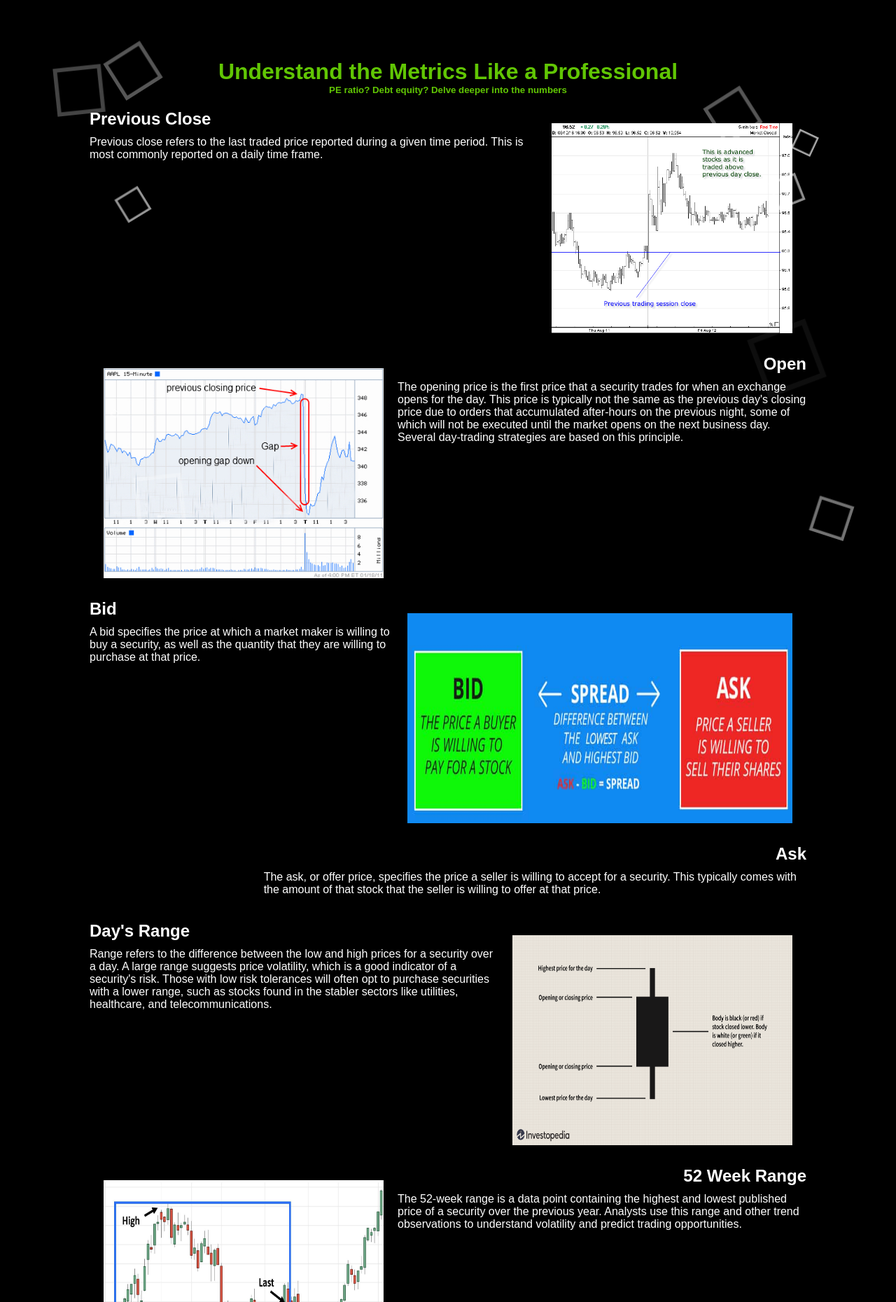
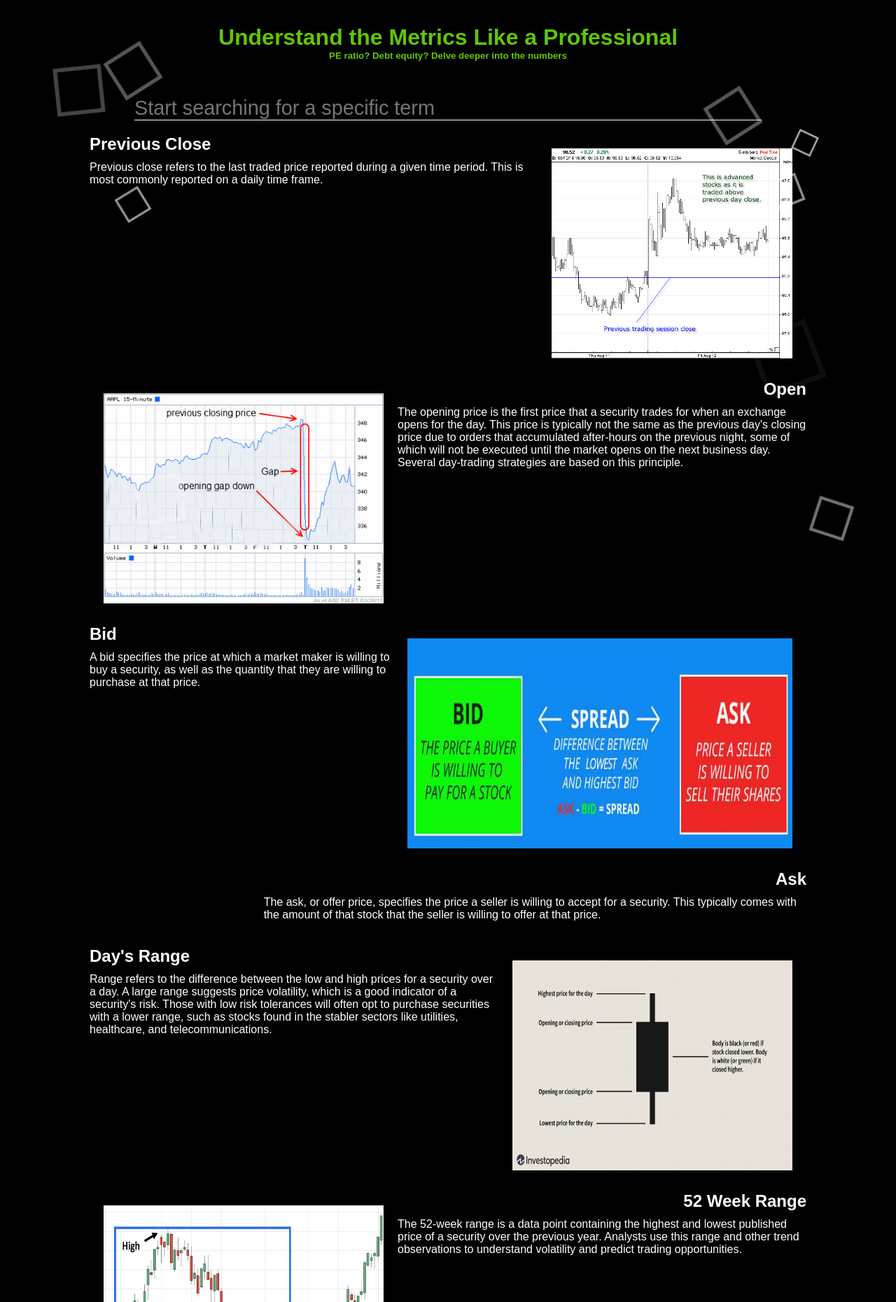
Before and after one commit to Aryo-Patel/HackMIT-2020, a Flask app: page /learn in a window 1280 px wide. Shown: the part 60-1920 px from the top of the page at 70% size. Run offline with Flask 2, Linux system fonts and the light colour scheme.

Commit message:
added search bar to learning page

```diff
--- a/static/css/learn.css
+++ b/static/css/learn.css
@@ -1,3 +1,27 @@
+#learn-list{
+    margin-top: 4%;
+    display: flex;
+    flex-direction: column;
+    align-items: center;
+    justify-content: center;
+}
+#search{
+    width: 100%;
+    display: flex;
+    justify-content: center;
+}
+#search-bar{
+    background-color: transparent;
+    outline: none;
+    border: none;
+    width: 70%;
+    font-size: 1.8em;
+    border-bottom: 1px solid white;
+}
+#search-bar:active{
+    border: none;
+    outline: none
+}
 #list-wrapper{
     display: grid;
     grid-template-rows: 1fr;
@@ -31,6 +55,21 @@
         opacity: 1;
     }
 }
+
+@keyframes fadeLeft{
+    from {
+        opacity: 0;
+        transform: translateX(-100%);
+    }
+    to{
+        opacity: 1;
+        transform: translateX(0);
+    }
+}
 .fadeFromRight{
-    animation: fadeRight 2s, smooth;
+    animation: fadeRight 2s forwards;
 }
+
+.fadeFromLeft{
+    animation: fadeLeft 2s forwards;
+}
--- a/static/css/styles.css
+++ b/static/css/styles.css
@@ -142,7 +142,7 @@ a{
     height: 100vh;
 }
 #learn-title{
-    margin-top: 5%;
+    margin-top: 15px;
 }
 #learn-welcome{
     color: #61C604;
--- /dev/null
+++ b/static/javascript/learnPage.js
@@ -0,0 +1,70 @@
+let textGroupings = document.querySelectorAll('.text-grouping');
+let centerGroupings = document.querySelectorAll('.center');
+let chunks = document.querySelectorAll('.chunk');
+
+textGroupings = Array.from(textGroupings);
+centerGroupings = Array.from(centerGroupings);
+chunks = Array.from(chunks)
+
+textGroupings.forEach((textGrouping, index) => {
+    if(index % 2 == 1){
+
+    }
+});
+
+// //fade in
+// document.addEventListener('scroll', e =>{
+//     console.log(window.scrollY);
+//     console.log(window.innerHeight)
+
+//     textGroupings.forEach((textGroup, index) => {
+//         let rect = textGroup.getBoundingClientRect();
+//         if(rect.top > window.scrollY && rect.bottom < window.scrollY + window.innerHeight){
+//             if(index%2 == 1){
+//                 textGroup.classList.add('fadeFromRight');
+//             }
+//             else{
+//                 textGroup.classList.add('fadeFromLeft');
+//             }
+//         }
+//         else{
+//             textGroup.style.opacity = 0;
+//             if(textGroup.classList.contains('fadeFromRight')){
+//                 textGroup.classList.remove('fadeFromRight')
+//             }
+//             if(textGroup.classList.contains('fadeFromLeft')){
+//                 textGroup.classList.remove('fadeFromLeft');
+//             }
+//         }
+//     })
+// })
+
+
+
+
+
+//searching
+let searchBar = document.getElementById('search-bar');
+searchBar.addEventListener('keyup' , e => {
+    console.log('triggered');
+    if(searchBar.value !== ""){
+        searchMessage = searchBar.value.toLowerCase();
+        console.log(searchMessage);
+        chunks.forEach(chunk => {
+            let targetPhrase = chunk.children[0].children[0].textContent.toLowerCase();
+
+            if(targetPhrase.indexOf(searchMessage) === -1){
+                chunk.style.display = 'none';
+            }
+            else{
+                chunk.style.display = 'flex';
+            }
+        })
+
+    }
+    else{
+        chunks.forEach(chunk => {
+            chunk.style.display = 'flex';
+        })
+    }
+})
--- a/templates/learn.html
+++ b/templates/learn.html
@@ -7,6 +7,9 @@
         <h5 id = "learn-secondary">PE ratio? Debt equity? Delve deeper into the numbers</h5>
     </div>
     <div id= "learn-list">
+        <div id = "search">
+            <input id = "search-bar" placeholder = "Start searching for a specific term">
+        </div>
         <div id = "list-wrapper">
         <div class = "chunk">
             <div class = "text-grouping">
@@ -131,5 +134,5 @@
     </div>
 
 </div>
-
+<script src = "{{url_for('static', filename = 'javascript/learnPage.js')}}"></script>
 {% endblock %}
```
Also changed, not shown: static/javascript/learnPageFadeIn.js (deleted, +0 -11 lines).
